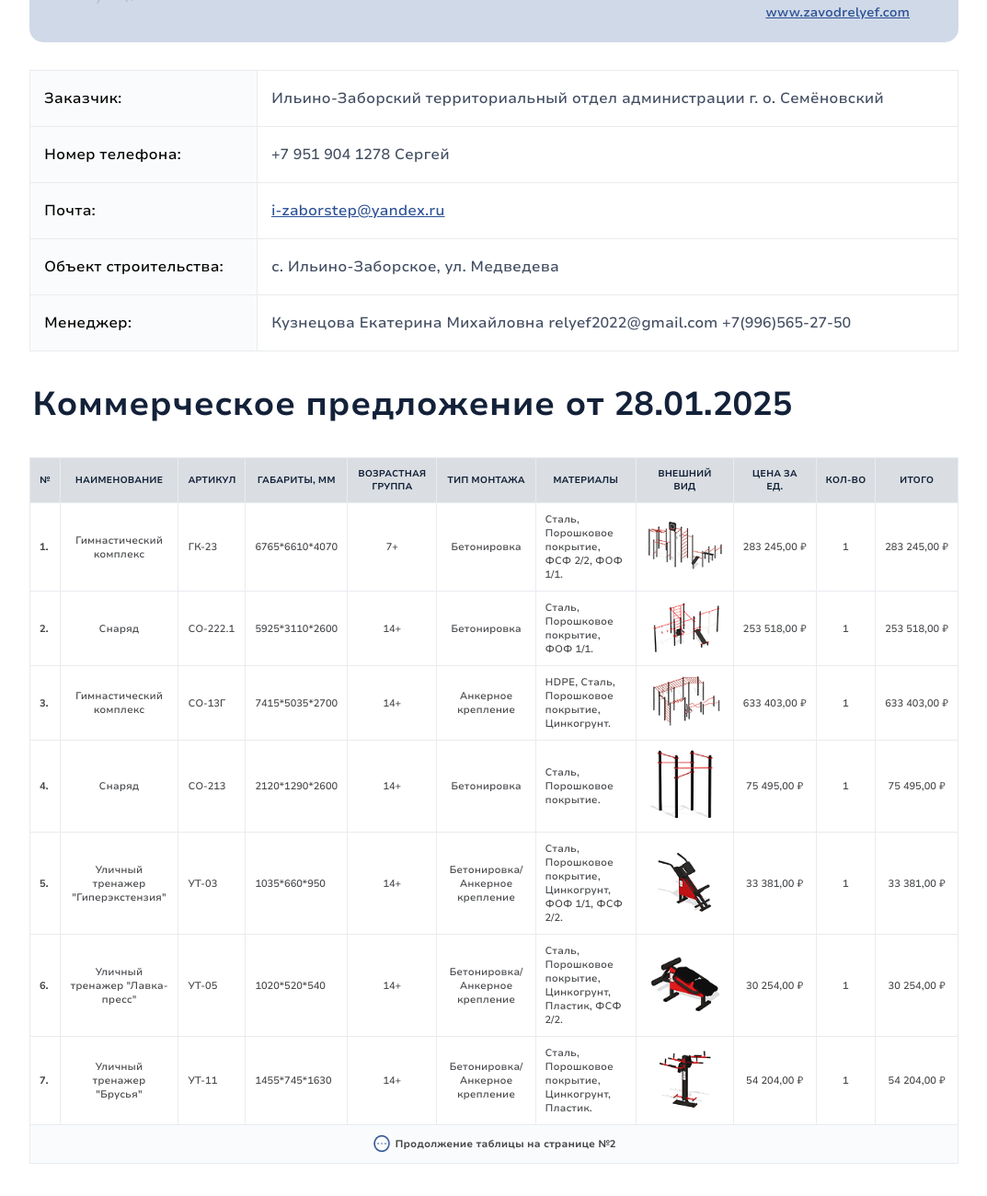
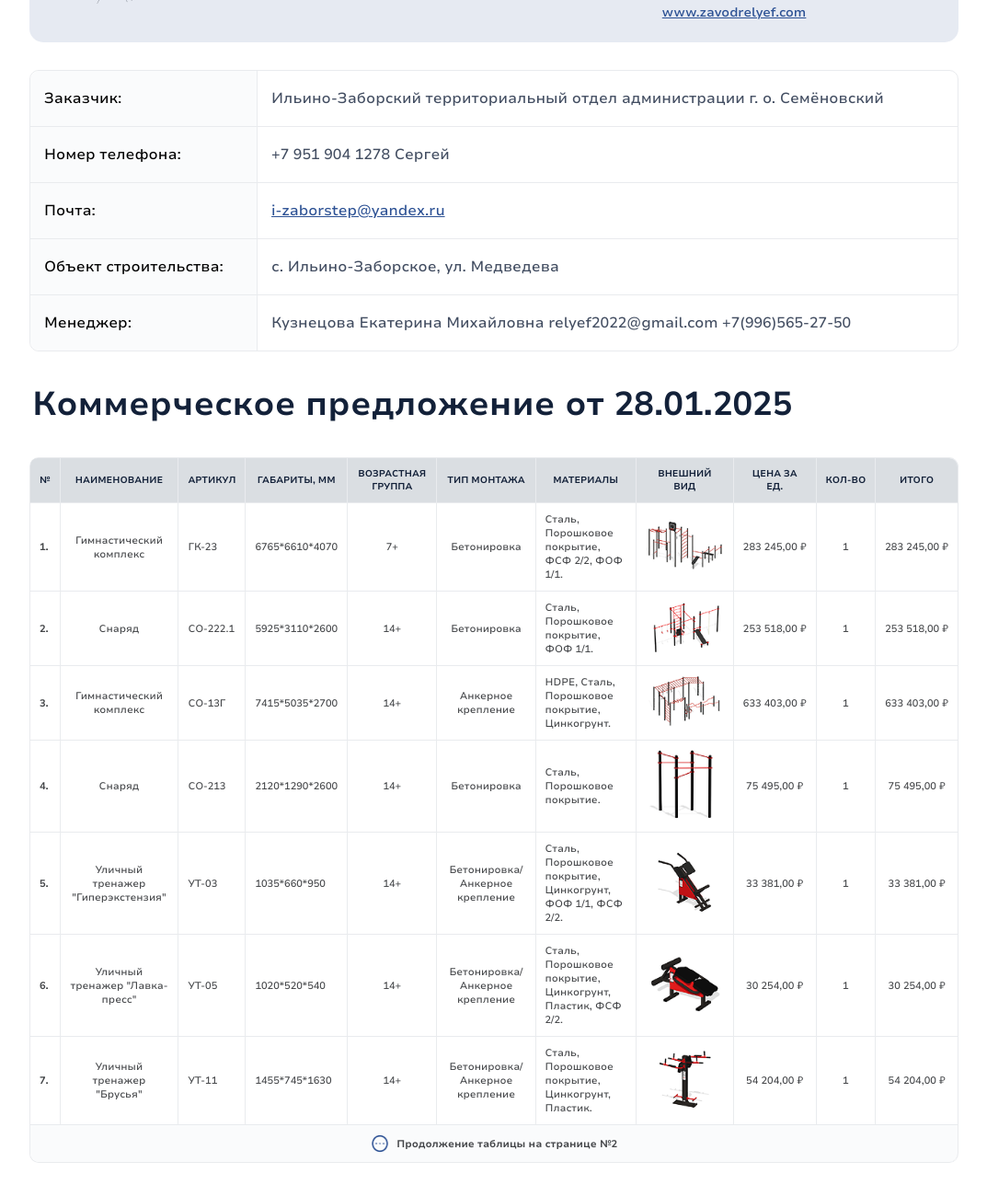
Before and after one commit to Ellingt0n/relef, a plain HTML site: page index.html in a window 1280 px wide. Shown: the part 120-1420 px from the top of the page at 92% size, without its empty margins (103-1176 px from the left). Drawn offline with Linux system fonts and the light colour scheme.

Commit message:
Add files via upload

```diff
--- a/index.html
+++ b/index.html
@@ -33,13 +33,13 @@
 <body style="max-width: 1010px; margin: 0 auto; width: 100%; padding: 20px;">
 
     <!-- header-->
-    <table style="width: 100%; padding: 20px 50px; background-color: #D0D9E8; border-radius: 15px;">
+    <table style="width: 100%; padding: 20px 50px; background-color: rgba(230, 234, 242, 1); border-radius: 15px;">
         <tr>
             <td>
                 <img src="img/logo.png" alt="Логотип" style="width: 259px; height: 67px;">
             </td>
             <td
-                style="text-align: right; color: #717782; font-family: 'Nunito Sans'; font-size: 14px; font-weight: 700;">
+                style="text-align: left; width: 30%; color: #717782; font-family: 'Nunito Sans'; font-size: 14px; font-weight: 700;">
                 ИНН/КПП 5263142981/526301001
                 <a href="mailto:office@zavodrelyef.com"
                     style="color: #717782; font-family: 'Nunito Sans'; font-size: 14px; font-weight: 700; display: block; margin-top: 8px; text-decoration: none;">8
@@ -55,13 +55,14 @@
 
     <!-- info -->
 
-    <table
-        style="width: 1010px; margin: 0 auto; margin-top: 30px; border-radius: 10px; border: 1px solid #E9EBEE; border-collapse: collapse;">
+    <table cellspacing="0" cellpadding="10" width="100%"
+        style="width: 1010px; margin: 0 auto; margin-top: 30px; border-spacing: 0; border-radius: 10px; border: 1px solid #E9EBEE;">
         <tr style="border-bottom: 1px solid #E9EBEE;">
             <td
-                style="padding: 19px 15px; border-right: 1px solid #E9EBEE; border-bottom: 1px solid #E9EBEE; background: #FAFBFC;">
+                style="border-top-left-radius: 10px; padding: 19px 15px; border-right: 1px solid #E9EBEE; border-bottom: 1px solid #E9EBEE; background: #FAFBFC;">
                 Заказчик:</td>
-            <td style="padding: 19px 15px; color: rgba(19,33,57, 0.8);">Ильино-Заборский территориальный отдел
+            <td style="border-bottom: 1px solid #E9EBEE; padding: 19px 15px; color: rgba(19,33,57, 0.8);">
+                Ильино-Заборский территориальный отдел
                 администрации г.
                 о. Семёновский</td>
         </tr>
@@ -69,24 +70,26 @@
             <td
                 style="padding: 19px 15px; border-right: 1px solid #E9EBEE; border-bottom: 1px solid #E9EBEE; background: #FAFBFC;">
                 Номер телефона:</td>
-            <td style="padding: 19px 15px; color: rgba(19,33,57, 0.8);">+7 951 904 1278 Сергей</td>
+            <td style="border-bottom: 1px solid #E9EBEE; padding: 19px 15px; color: rgba(19,33,57, 0.8);">+7 951 904
+                1278 Сергей</td>
         </tr>
         <tr style="border-bottom: 1px solid #E9EBEE;">
             <td
                 style="padding: 19px 15px; border-right: 1px solid #E9EBEE; border-bottom: 1px solid #E9EBEE; background: #FAFBFC;">
                 Почта:</td>
-            <td style="padding: 19px 15px; color: rgba(19,33,57, 0.8);"><a href="mailto:i-zaborstep@yandex.ru"
-                    style="color: #2C5194;">i-zaborstep@yandex.ru</a></td>
+            <td style="border-bottom: 1px solid #E9EBEE; padding: 19px 15px; color: rgba(19,33,57, 0.8);"><a
+                    href="mailto:i-zaborstep@yandex.ru" style="color: #2C5194;">i-zaborstep@yandex.ru</a></td>
         </tr>
         <tr style="border-bottom: 1px solid #E9EBEE;">
             <td
                 style="padding: 19px 15px; border-right: 1px solid #E9EBEE; border-bottom: 1px solid #E9EBEE; background: #FAFBFC;">
                 Объект строительства:</td>
-            <td style="padding: 19px 15px; color: rgba(19,33,57, 0.8);">с. Ильино-Заборское, ул. Медведева</td>
+            <td style="border-bottom: 1px solid #E9EBEE; padding: 19px 15px; color: rgba(19,33,57, 0.8);">с.
+                Ильино-Заборское, ул. Медведева</td>
         </tr>
         <tr>
             <td
-                style="padding: 19px 15px; border-right: 1px solid #E9EBEE; border-bottom: 1px solid #E9EBEE; background: #FAFBFC;">
+                style="border-bottom-left-radius: 10px; padding: 19px 15px; border-right: 1px solid #E9EBEE; background: #FAFBFC;">
                 Менеджер:</td>
             <td style="padding: 19px 15px; color: rgba(19,33,57, 0.8);">Кузнецова Екатерина Михайловна
                 relyef2022@gmail.com
@@ -107,11 +110,11 @@
     <!-- table -->
 
 
-    <table
-        style="width: 1010px; margin: 0 auto; border-collapse: collapse; border: 1px solid #E9EBEE; margin-top: 30px;">
+    <table cellspacing="0" cellpadding="10"
+        style="border-spacing: 0; width: 1010px; margin: 0 auto; border-radius: 10px; border: 1px solid #E9EBEE; border-right: 0; margin-top: 30px;">
         <thead>
             <tr style="background-color: #DADEE2;">
-                <th style="padding: 10px 10px; border-right: 1px solid #E9EBEE; border-bottom: 1px solid #E9EBEE; text-transform: uppercase; font-weight: 800;
+                <th style="border-top-left-radius: 8px; padding: 10px 10px; border-right: 1px solid #E9EBEE; border-bottom: 1px solid #E9EBEE; text-transform: uppercase; font-weight: 800;
 color: #132139; font-size: 10px;">№</th>
                 <th style="padding: 10px 10px; border-right: 1px solid #E9EBEE; border-bottom: 1px solid #E9EBEE; text-transform: uppercase; font-weight: 800;
 color: #132139; font-size: 10px;">наименование</th>
@@ -131,7 +134,7 @@ color: #132139; font-size: 10px;">Внешний вид</th>
 color: #132139; font-size: 10px;">Цена за ед.</th>
                 <th style="padding: 10px 10px; white-space: nowrap; border-right: 1px solid #E9EBEE; border-bottom: 1px solid #E9EBEE; text-transform: uppercase; font-weight: 800;
 color: #132139; font-size: 10px;">Кол-во</th>
-                <th style="padding: 10px 10px; border-right: 1px solid #E9EBEE; border-bottom: 1px solid #E9EBEE; text-transform: uppercase; font-weight: 800;
+                <th style="border-top-right-radius: 10px; padding: 10px 10px; border-right: 1px solid #E9EBEE; border-bottom: 1px solid #E9EBEE; text-transform: uppercase; font-weight: 800;
 color: #132139; font-size: 10px;">Итого</th>
             </tr>
         </thead>
@@ -389,12 +392,14 @@ color: #132139; font-size: 10px;">Итого</th>
                     54 204,00 ₽</td>
             </tr>
             <tr>
-                <td colspan="11" style="text-align: center; padding: 10px 0 5px; background: #FAFBFC;">
+                <td colspan="11"
+                    style="border-bottom-left-radius: 10px; border-bottom-right-radius: 10px; border-right: 1px solid #E9EBEE; text-align: center; vertical-align: middle; padding: 10px 0; background: #FAFBFC;">
                     <a href="page2.html"
-                        style="text-decoration: none; color: #434548; font-size: 11px; font-weight: 700; display: inline-flex; justify-content: center; align-items: center; margin: 0 auto;">
+                        style="text-decoration: none; display: block; text-align: center; color: #434548; font-size: 11px; font-weight: 700; margin: 0 auto;">
                         <img src="img/link.png" alt="" width="20" height="20"
-                            style="display: inline-block; margin-right: 5px;">
-                        <span>Продолжение таблицы на странице №2</span>
+                            style="display: inline-block; vertical-align: middle; margin-right: 5px;">
+                        <span style="display: inline-block; vertical-align: middle;">Продолжение таблицы на странице
+                            №2</span>
                     </a>
                 </td>
             </tr>
```
Also changed, not shown: page2.html (+21 -13 lines).
